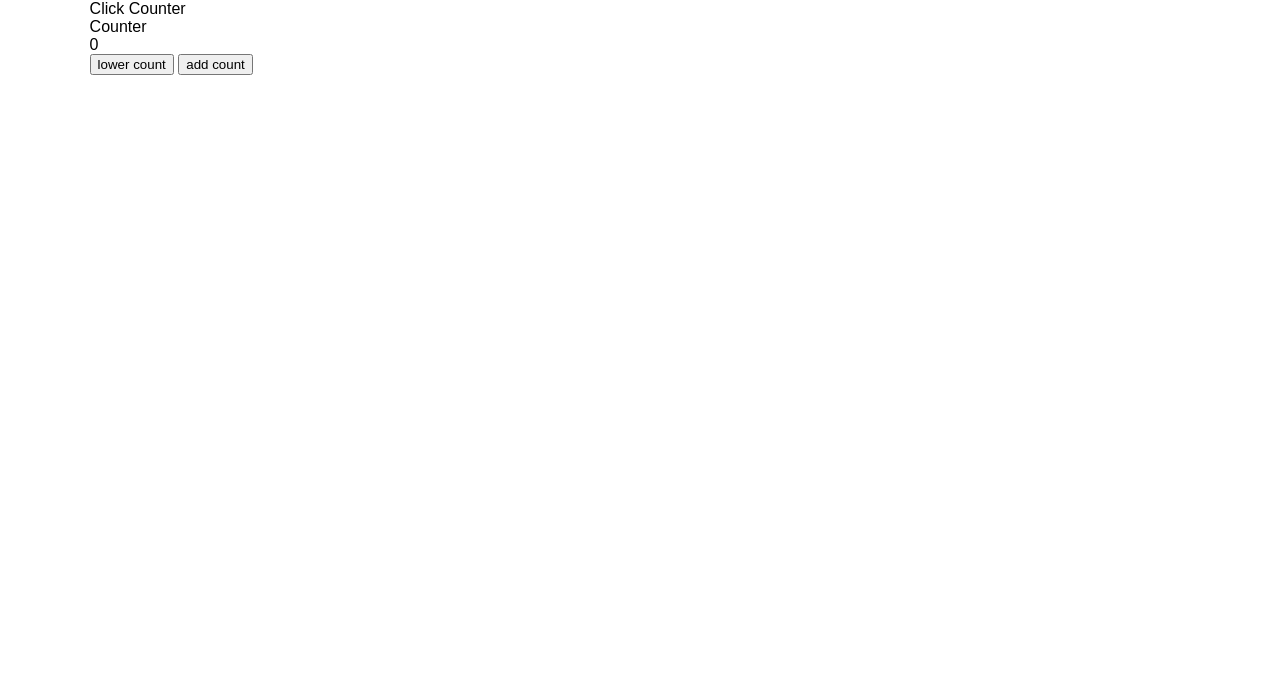
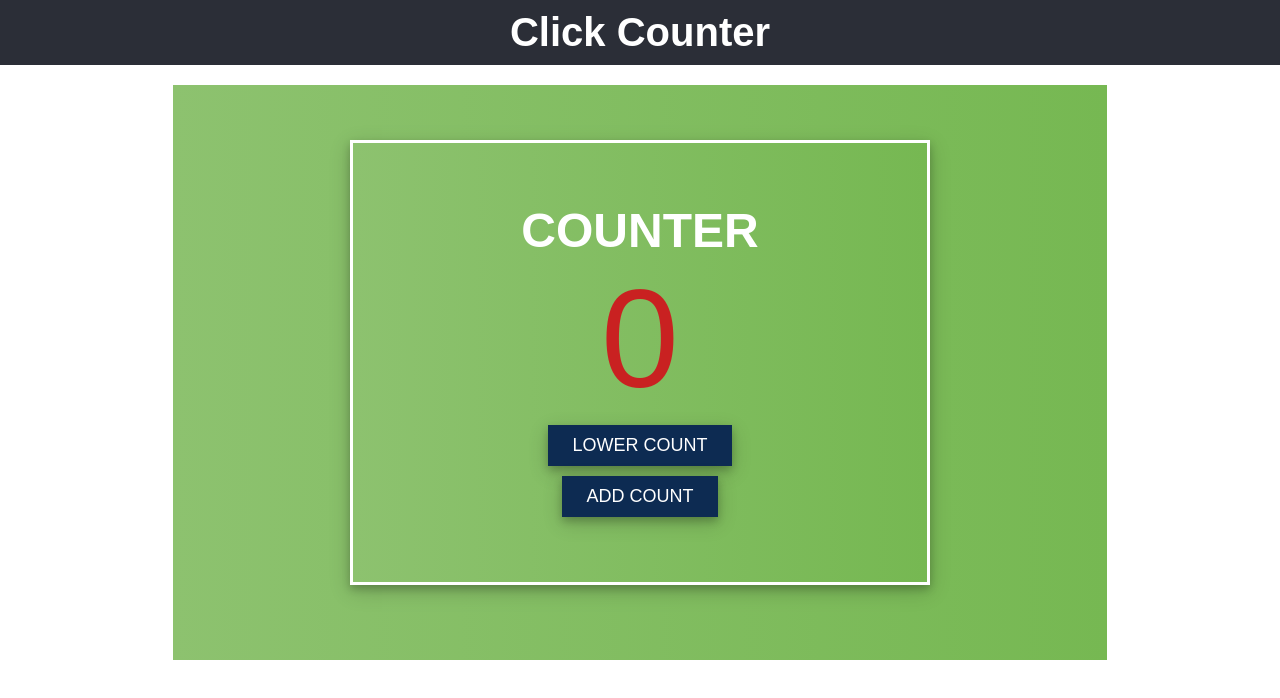
Before and after one commit to AniketShrirao/Click-Counter-JS, a plain HTML site: page index.html in a window 1280 px wide. Drawn offline with Linux system fonts and the light colour scheme.

Commit message:
css styling completed

```diff
--- a/assets/css/style.css
+++ b/assets/css/style.css
@@ -100,18 +100,23 @@ li {
 /*for wrapper*/
 .wrapper {
   max-width: 1360px;
-  width: 86%;
+  width: 63%;
   margin: 0 auto;
 }
 /*=================================
   Header styling starts here
 =================================*/
 
-
-
-
-
-
+header .wrapper {
+  width: 100%;
+  padding: 10px 0;
+  color: #fff;
+  background-color: #2b2e37;
+  font-size: 40px;
+  font-weight: 600;
+  display: flex;
+  justify-content: center;
+}
 
 /*=================================
   Header styling ends here
@@ -121,12 +126,51 @@ li {
   main styling starts here
 =================================*/
 
+main .wrapper {
+  margin-top: 20px;
+  padding: 25px 5%;
+  background-color: #b19065;
+  background: -webkit-linear-gradient(to right, #8DC26F, #76b852);
+  background: linear-gradient(to right, #8DC26F, #76b852);
+}
 
+.counter {
+  margin: 30px 14% 50px;
+  padding: 60px 5%;
+  background-color: #b19065;
+  background: -webkit-linear-gradient(to right, #8DC26F, #76b852);
+  background: linear-gradient(to right, #8DC26F, #76b852);
+  border : 3px solid #fff;
+  box-shadow: 0 4px 8px 0 rgba(0, 0, 0, 0.2), 0 6px 20px 0 rgba(0, 0, 0, 0.19);
+  display: flex;
+  justify-content: center;
+  align-items: center;
+  flex-direction: column;
+}
 
+.counter h2 {
+  font-size: 48px;
+  font-weight: 700;
+  color: #fff;
+  text-transform: uppercase;
+}
 
+.counter p {
+  font-size: 140px;
+  color: rgb(201, 33, 33);
+}
 
-
-
+button {
+  margin: 5px;
+  padding: 10px 5%;
+  border: none;
+  background-color: #0d2b52;
+  box-shadow: 0 4px 8px 0 rgba(0, 0, 0, 0.2), 0 6px 20px 0 rgba(0, 0, 0, 0.19);
+  color: #fff;
+  font-size: 18px;
+  font-weight: 500;
+  text-transform: uppercase;
+}
 
 /*=================================
   main styling ends here
```
